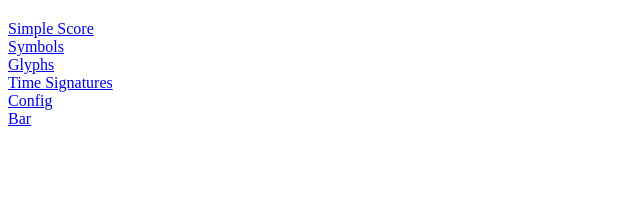
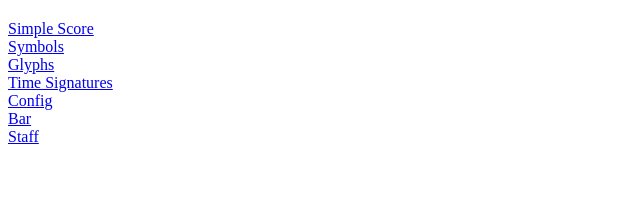
Before and after one commit to JoniBach/music-notation, a SvelteKit app: page / in a window 1280 px wide. Shown: the top 218 px of the page, without its empty margins (0-640 px from the left). Built offline with nearby package versions, Linux system fonts and the light colour scheme.

Commit message:
setting up staff

```diff
--- a/src/routes/+page.svelte
+++ b/src/routes/+page.svelte
@@ -6,6 +6,7 @@
 	<a href="/time-signatures">Time Signatures</a>
 	<a href="/config">Config</a>
 	<a href="/bar">Bar</a>
+	<a href="/staff">Staff</a>
 </div>
 
 <style>
```
Also changed, not shown: src/routes/staff/+page.svelte (added).
